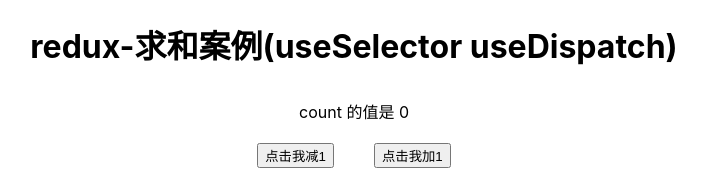
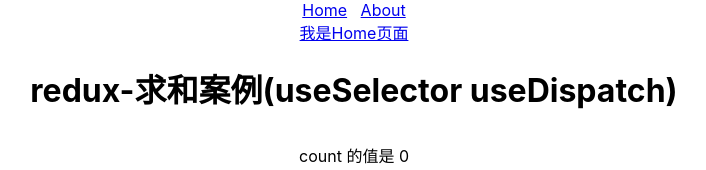
Before and after one commit to shishaofeng/react-project, a React (Create React App) app: page / in a window 1280 px wide. Shown: the top 170 px of the page, without its empty margins (286-992 px from the left). Built offline with nearby package versions, Linux system fonts and the light colour scheme; no server answers.

Commit message:
添加路由

```diff
--- a/package.json
+++ b/package.json
@@ -13,6 +13,7 @@
     "react": "^18.0.0",
     "react-dom": "^18.0.0",
     "react-redux": "^8.0.1",
+    "react-router-dom": "^6.3.0",
     "react-scripts": "5.0.1",
     "redux": "^4.2.0",
     "redux-thunk": "^2.4.1",
--- a/src/App.js
+++ b/src/App.js
@@ -1,4 +1,8 @@
 import { useEffect } from "react";
+import { Routes, Route, Link } from "react-router-dom";
+import Home from "./pages/Home";
+import About from "./pages/About";
+// 一般组件
 import Count from "./components/Count";
 import SearchList from "./components/SearchList";
 import SearchListRedux from "./components/SearchListRedux";
@@ -22,6 +26,18 @@ function App() {
 
   return (
     <div className="App">
+      <div className="router-list">
+        <div className="links">
+          <Link to="/Home">Home</Link> &nbsp;&nbsp;
+          <Link to="/About">About</Link>
+        </div>
+        <Routes>
+          <Route path="/" element={<Home />} />
+          <Route path="Home" element={<Home />} />
+          <Route path="About" element={<About />} />
+        </Routes>
+      </div>
+
       <Count name="shishaofeng">hello</Count>
       <SearchList></SearchList>
       <SearchListRedux></SearchListRedux>
--- a/src/index.js
+++ b/src/index.js
@@ -1,4 +1,5 @@
 import React from "react";
+import { BrowserRouter } from "react-router-dom";
 import ReactDOM from "react-dom/client";
 import { Provider } from "react-redux";
 import "./index.css";
@@ -7,11 +8,13 @@ import reportWebVitals from "./reportWebVitals";
 import store from "./redux/store";
 const root = ReactDOM.createRoot(document.getElementById("root"));
 root.render(
-  <Provider store={store}>
-    <React.StrictMode>
-      <App />
-    </React.StrictMode>
-  </Provider>
+  <BrowserRouter>
+    <Provider store={store}>
+      <React.StrictMode>
+        <App />
+      </React.StrictMode>
+    </Provider>
+  </BrowserRouter>
 );
 if (process.env.NODE_ENV === "development") {
   require("./mock");
--- /dev/null
+++ b/src/pages/About/index.jsx
@@ -0,0 +1,11 @@
+import { Link } from "react-router-dom";
+function About() {
+  return (
+    <div>
+      <Link to={"/Home"}>
+        <span>我是About页面</span>
+      </Link>
+    </div>
+  );
+}
+export default About;
--- /dev/null
+++ b/src/pages/Home/index.jsx
@@ -0,0 +1,11 @@
+import { Link } from "react-router-dom";
+function Home() {
+  return (
+    <div>
+      <Link to={"/About"}>
+        <span>我是Home页面</span>
+      </Link>
+    </div>
+  );
+}
+export default Home;
```
Also changed, not shown: 1 other file (tests, documents, lock files or other folders).
